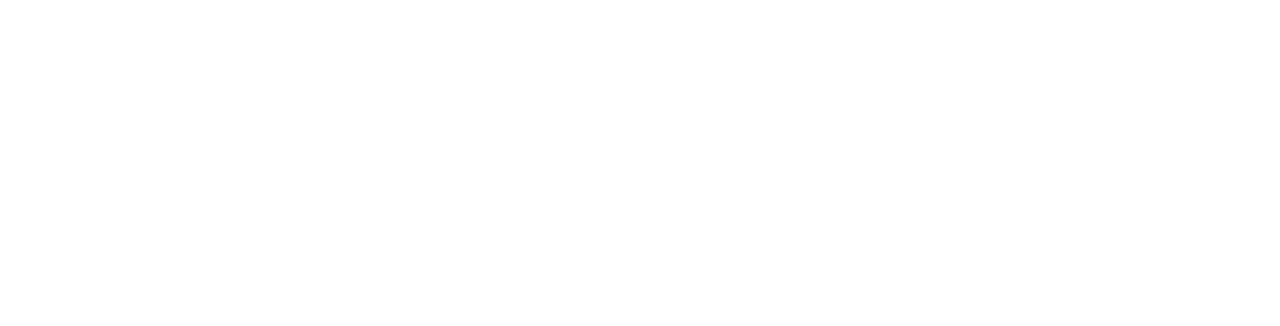
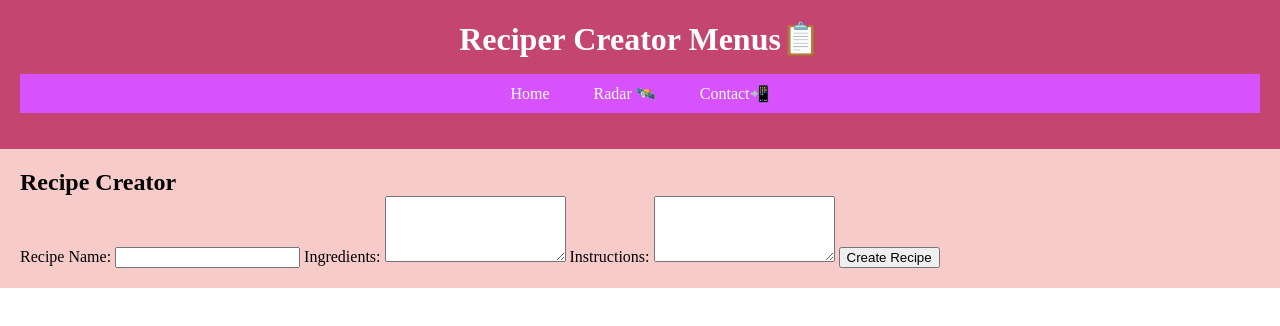
Before and after one commit to carlosgrprr/MakerFRUDDi, a website: page menu/recipeCreator.html in a window 1280 px wide. Drawn offline with Linux system fonts and the light colour scheme.

Commit message:
Frontend en desarrollo

```diff
--- a/menu/recipeCreator.html
+++ b/menu/recipeCreator.html
@@ -3,9 +3,37 @@
 <head>
     <meta charset="UTF-8">
     <meta name="viewport" content="width=device-width, initial-scale=1.0">
-    <title>Document</title>
+    <title>Creator</title>
+    <link rel="stylesheet" href="/style.css">
 </head>
 <body>
+    <header>
+        <h1>Reciper Creator Menus📋</h1>
+        <nav>
+            <ul>
+                <li><a href="/">Home</a></li>
+                <li><a href="/menu/radar.html">Radar 🛰️ </a></li>
+                <li><a href="/menu/contact.html">Contact📲</a></li>
+            </ul>
+        </nav>
+    </header>
+    <section id="recipes">
+        <h2>Recipe Creator</h2>
+        <form id="recipe-form">
+            <label for="recipe-name">Recipe Name:</label>
+            <input type="text" id="recipe-name" name="recipe-name" required>
 
+            <label for="ingredients">Ingredients:</label>
+            <textarea id="ingredients" name="ingredients" rows="4" required></textarea>
+
+            <label for="instructions">Instructions:</label>
+            <textarea id="instructions" name="instructions" rows="4" required></textarea>
+
+            <button type="submit">Create Recipe</button>
+        </form>
+        <div id="recipe-list">
+            <!-- Recipes will be displayed here -->
+        </div>
+    </section>
 </body>
 </html>
```
Also changed, not shown: index.html (+3 -4 lines), menu/contact.html (added, +25 -0 lines), menu/radar.html (renamed from menu/tracker.html, +16 -2 lines).
